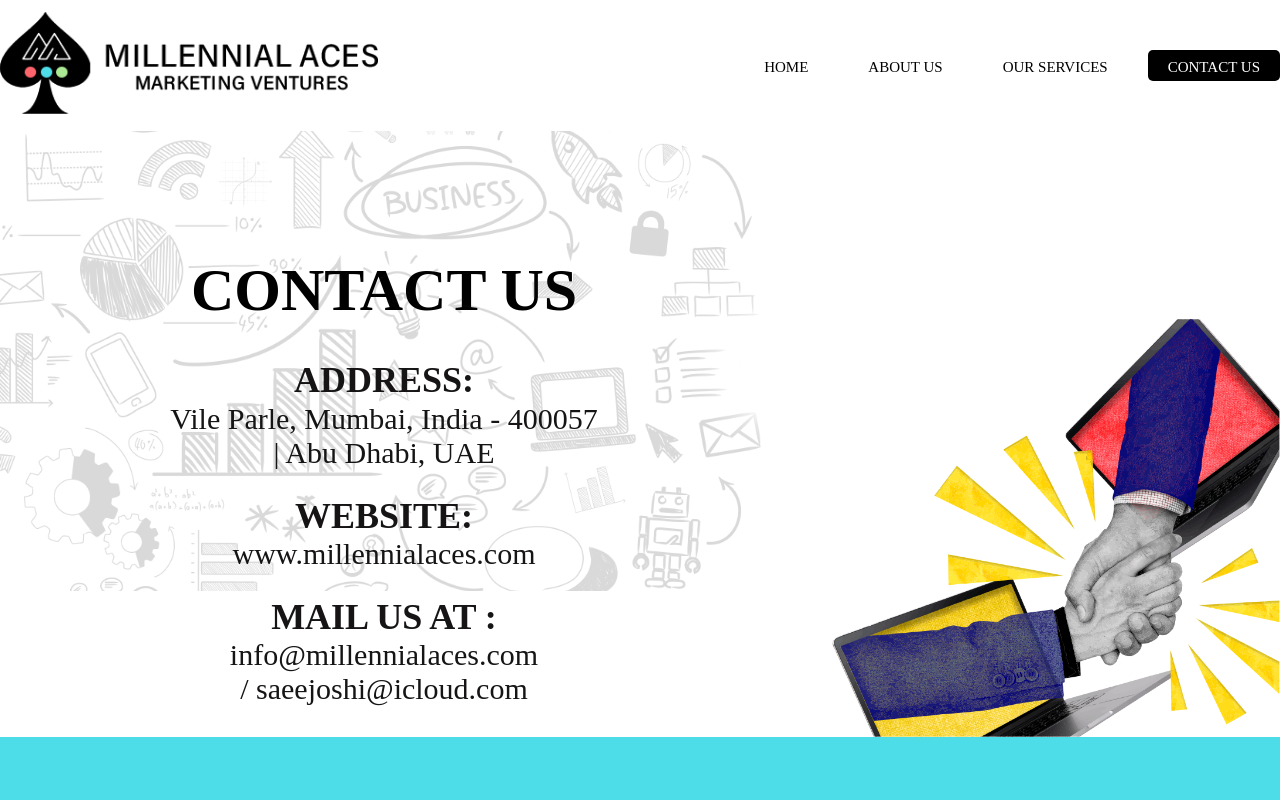
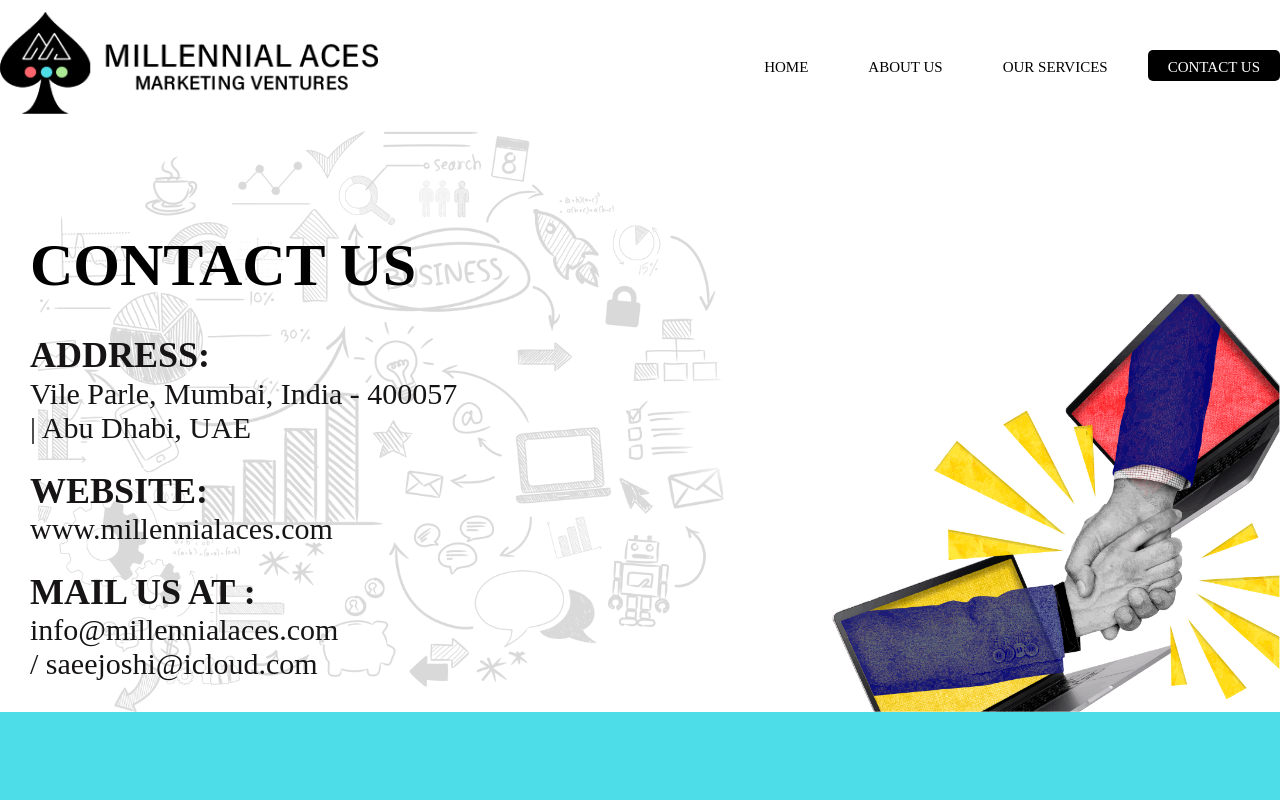
Before and after one commit to iamjamielobo/saee, a Next.js app: page /contact-us in a window 1280 px wide. Shown: the top 800 px of the page. Built offline with nearby package versions, Linux system fonts and the light colour scheme.

Commit message:
Contact us form integrated with emailjson

```diff
--- a/pages/contact-us.js
+++ b/pages/contact-us.js
@@ -32,9 +32,15 @@ export default class Contact extends Component {
 
         console.log('===> this.form.current', this.form.current)
 
-        emailjs.sendForm('service_011qhag', 'template_8akb9so', this.form.current, 'user_d5YOhq2lPZOSZcNXgB5vb')
+        emailjs.sendForm('service_j8cxt6b', 'template_0h9co4p', this.form.current, 'user_FbDv53Orxp3pdUmdbxjey')
             .then((result) => {
-                console.log('===>', result.text);
+                this.setState({
+                    name: '',
+                    email: '',
+                    phone: '',
+                    company: '',
+                    request: ''
+                })
             }, (error) => {
                 console.log('===>', error.text);
             });
@@ -58,7 +64,7 @@ export default class Contact extends Component {
                         <div className={`${global['wrapper']}`}>
                             <div className={styles['contact-header-grid']}>
                                 <div className={styles['left']}>
-                                    <div className={styles['hero-doodle']}><Image src="/home_hero_doodle.png" width='1000' height='598' objectFit='cover' /></div>
+                                    <div className={styles['hero-doodle']}><Image src="/home_hero_doodle.png" layout='fill' objectFit='contain' /></div>
                                     <p className={styles['contact-header-title']}>Contact Us</p>
                                     <div>
                                         <p className={styles['contact-header-sub-title']}>Address:</p>
--- a/styles/Contact.module.scss
+++ b/styles/Contact.module.scss
@@ -10,19 +10,23 @@
         justify-content: center;
         margin: 0;
         z-index: -1;
-        text-align: center;
+        // text-align: center;
         overflow: hidden;
         p {
             margin: 0;
         }
         .left {
             position: relative;
-            padding: 125px 0 0px;
+            padding: 100px 0 0px 30px;
+            width: 100%;
+            height: 100%;
             .hero-doodle {
                 position: absolute;
                 top: 0;
                 left: 0;
                 opacity: 0.2;
+                width: 100%;
+                height: 100%;
             }
         }
         .contact-header-title {
```
